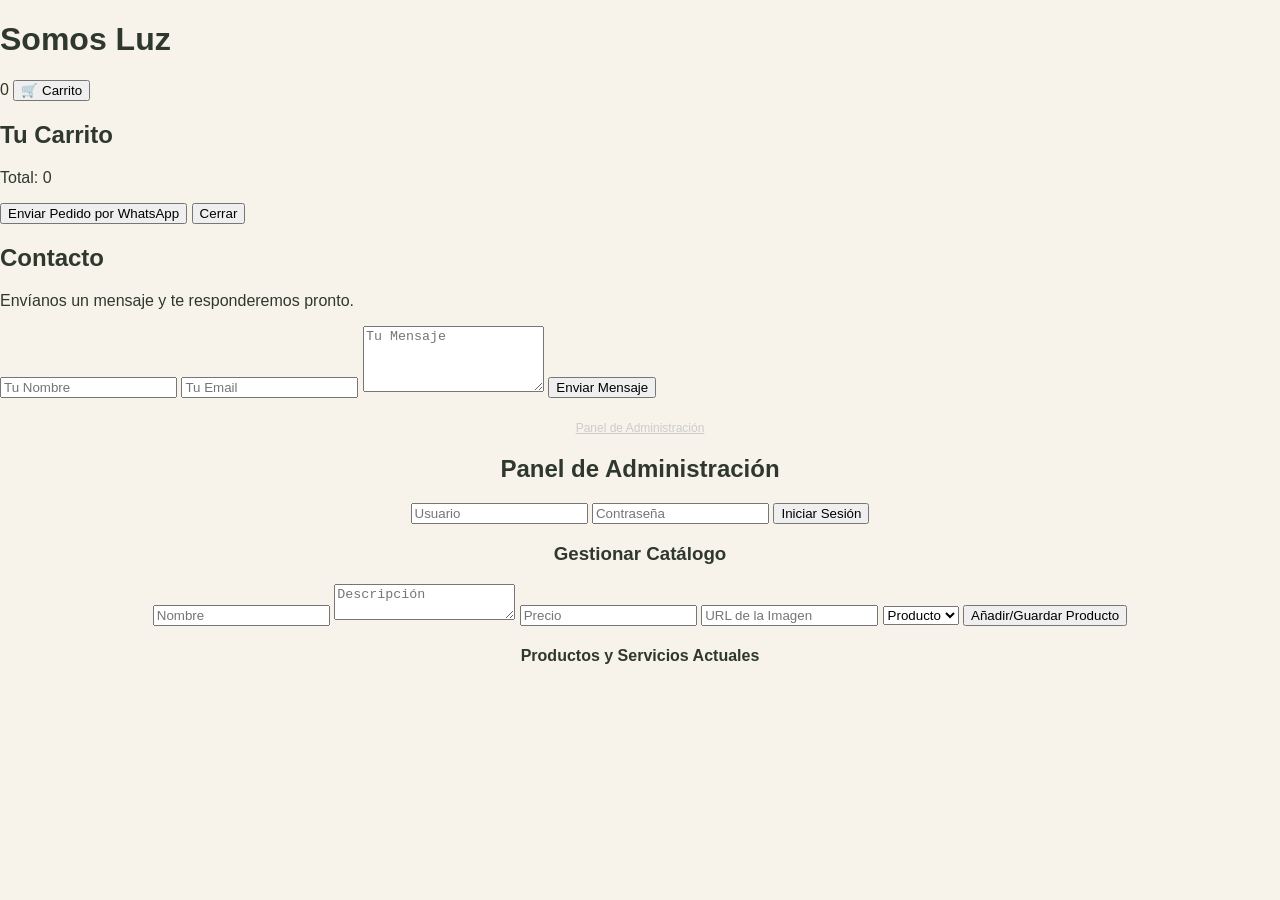
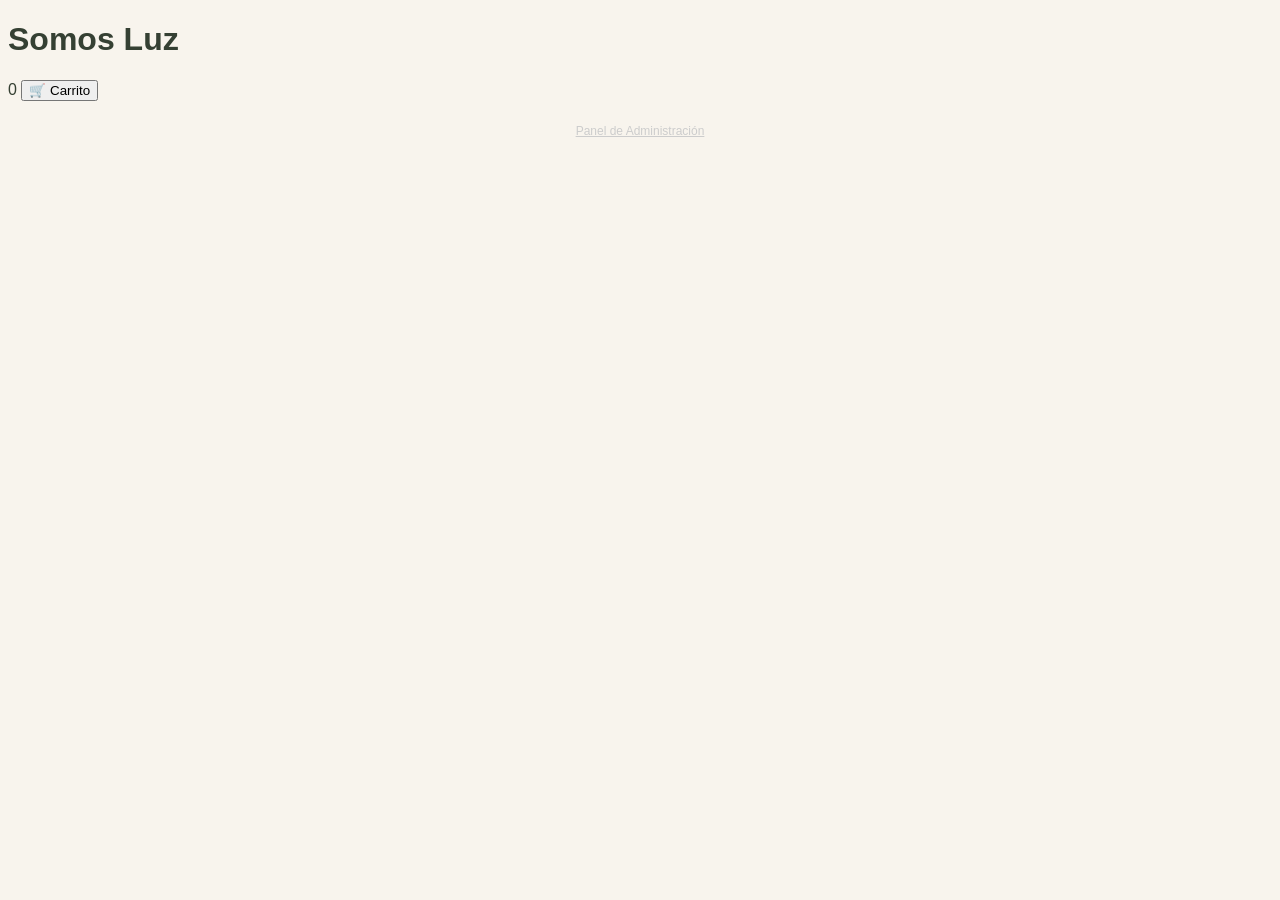

Refactor CSS styles and improve organization

--- a/style.css
+++ b/style.css
@@ -1,106 +1,126 @@
-:root {
-  --sage: #6e806a;
-  --sage-dark: #4d604b;
-  --cream: #f7f2ea;
-  --sand: #e7dccb;
-  --ink: #2f382d;
-  --muted: #7d7d70;
-  --clay: #b67f67;
-}
-
-* {
-  box-sizing: border-box;
-}
-
+/* ==========================================================================
+   1. CONFIGURACIÓN GENERAL Y FUENTES
+   ========================================================================== */
 html {
   scroll-behavior: smooth;
 }
 
 body {
-  margin: 0;
   font-family: 'DM Sans', sans-serif;
-  color: var(--ink);
-  background: #f7f2ea;
-  width: 100%;
+  background-color: #f8f4ed;
+  color: #354033;
+  overflow-x: hidden;
 }
 
+/* Tipografía Serif para Títulos */
 .serif {
   font-family: 'Cormorant Garamond', serif;
+  font-weight: 500;
 }
 
+/* Enfoque accesible para botones */
+.focus-ring:focus-visible {
+  outline: 2px solid #6e806a;
+  outline-offset: 2px;
+}
+
+/* ==========================================================================
+   2. HERO SECCIÓN (INICIO)
+   ========================================================================== */
 .hero-overlay {
-  background: linear-gradient(90deg, rgba(35,48,35,.72), rgba(35,48,35,.34), rgba(35,48,35,.06));
+  background: linear-gradient(
+    to bottom,
+    rgba(77, 96, 75, 0.3),
+    rgba(53, 64, 51, 0.75)
+  );
 }
 
-.soft-shadow {
-  box-shadow: 0 18px 50px rgba(74,89,70,.14);
-}
+/* ==========================================================================
+   3. COMPONENTE: CARRITO DE COMPRAS (ASIDE)
+   ========================================================================== */
 
-.product-card {
-  transition: transform .35s ease, box-shadow .35s ease, opacity .25s ease;
-}
-
-.product-card:hover {
-  transform: translateY(-7px);
-  box-shadow: 0 20px 40px rgba(68,79,63,.13);
-}
-
-.filter-btn.active {
-  background: var(--sage-dark);
-  color: #fff;
-  border-color: var(--sage-dark);
-}
-
-.cart-panel {
-  transform: translateX(100%);
-  transition: transform .38s cubic-bezier(.22,1,.36,1);
-}
-
-.cart-panel.open {
-  transform: translateX(0);
-}
-
+/* Fondo oscuro detrás del carrito - Inicia invisible */
 .cart-overlay {
   opacity: 0;
   pointer-events: none;
-  transition: opacity .3s ease;
+  background-color: rgba(0, 0, 0, 0.4);
+  transition: opacity 0.4s ease;
 }
 
+/* Se activa cuando el JS añade la clase .open */
 .cart-overlay.open {
   opacity: 1;
   pointer-events: auto;
 }
 
+/* Panel del carrito - Inicia completamente fuera de la pantalla (derecha) */
+.cart-panel {
+  transform: translateX(100%);
+  transition: transform 0.4s cubic-bezier(0.16, 1, 0.3, 1);
+}
+
+/* Se desliza hacia adentro cuando el JS añade la clase .open */
+.cart-panel.open {
+  transform: translateX(0);
+}
+
+/* Personalización de la barra de desplazamiento dentro del carrito */
+#cart-content::-webkit-scrollbar {
+  width: 6px;
+}
+
+#cart-content::-webkit-scrollbar-track {
+  background: #f1eae0;
+}
+
+#cart-content::-webkit-scrollbar-thumb {
+  background: #c7bba8;
+  border-radius: 3px;
+}
+
+/* ==========================================================================
+   4. INTERFAZ Y BOTONES ANIMADOS
+   ========================================================================== */
+
+/* Botones de Filtro de la Tienda */
+.filter-btn {
+  background-color: transparent;
+  color: #5c5346;
+}
+
+.filter-btn.active {
+  background-color: #6e806a;
+  color: #ffffff;
+  border-color: #6e806a;
+}
+
+/* Tarjetas de producto */
+.product-card {
+  border: 1px solid #eee6db;
+  border-radius: 12px;
+  transition: transform 0.3s ease, box-shadow 0.3s ease;
+}
+
+.product-card:hover {
+  transform: translateY(-4px);
+  box-shadow: 0 12px 24px rgba(95, 82, 64, 0.06);
+}
+
+/* Notificación flotante (Toast) - Inicia oculta abajo */
 .toast {
   opacity: 0;
-  transform: translateY(18px);
+  transform: translate(-50%, 1rem);
+  transition: opacity 0.3s ease, transform 0.3s cubic-bezier(0.175, 0.885, 0.32, 1.275);
   pointer-events: none;
-  transition: all .28s ease;
 }
 
+/* Se muestra cuando el JS añade la clase .show */
 .toast.show {
   opacity: 1;
-  transform: translateY(0);
+  transform: translate(-50%, 0);
 }
 
-.fade-up {
-  animation: fadeUp .8s ease both;
-}
-
-.fade-up.delay-1 { animation-delay: .12s; }
-.fade-up.delay-2 { animation-delay: .24s; }
-.fade-up.delay-3 { animation-delay: .36s; }
-
-@keyframes fadeUp {
-  from { opacity: 0; transform: translateY(18px); }
-  to { opacity: 1; transform: translateY(0); }
-}
-
-.cart-item {
-  animation: fadeUp .3s ease both;
-}
-
-.focus-ring:focus-visible {
-  outline: 2px solid #71806a;
-  outline-offset: 3px;
+/* Clases de utilidad complementarias */
+.hidden {
+  display: none !important;
 }
